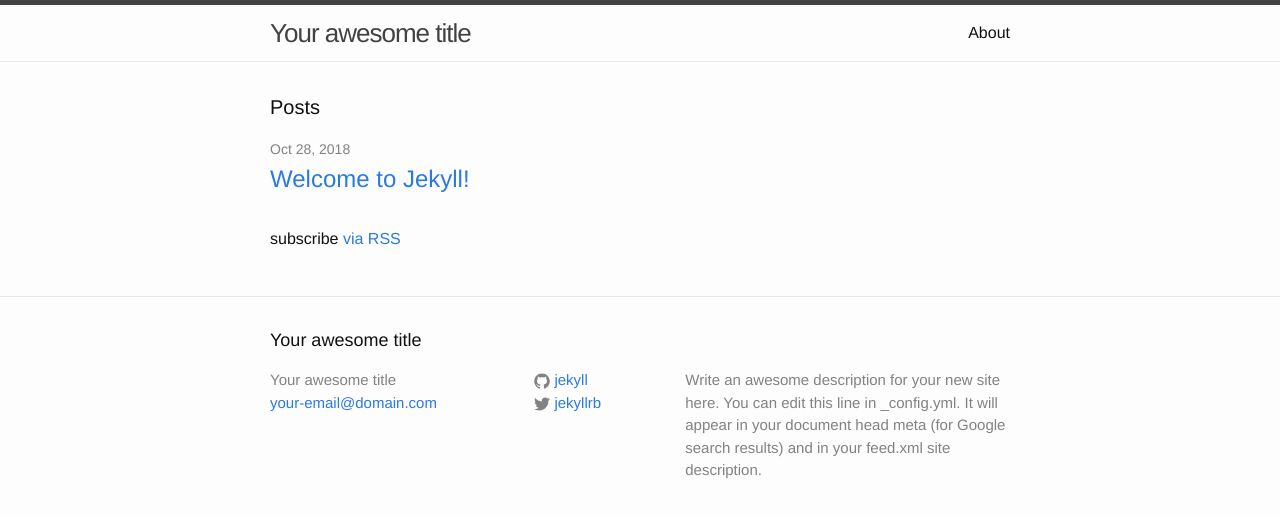
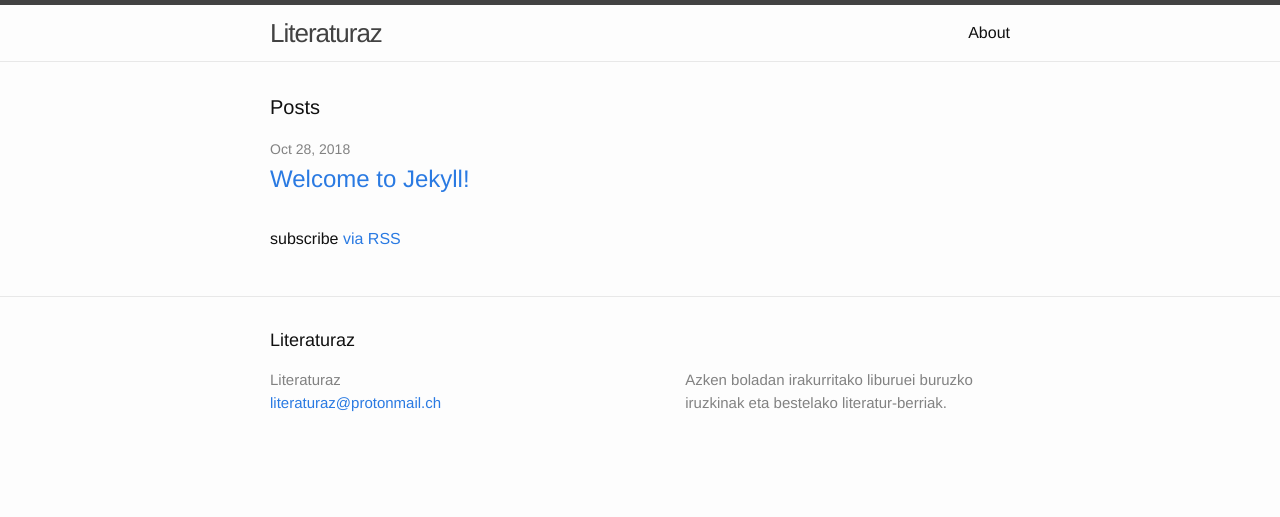
Before and after one commit to literaturaz/literaturaz.github.io, a Jekyll site: the page built from index.html, in a window 1280 px wide. Shown: the top 517 px of the page. Built offline with Jekyll 4.4.1, drawn with Linux system fonts in a browser that asks for light colours.

Commit message:
Update _config.yml

```diff
--- a/_config.yml
+++ b/_config.yml
@@ -6,16 +6,13 @@
 # 'jekyll serve'. If you change this file, please restart the server process.
 
 # Site settings
-title: Your awesome title
-email: your-email@domain.com
+title: Literaturaz
+email: literaturaz@protonmail.ch
 description: > # this means to ignore newlines until "baseurl:"
-  Write an awesome description for your new site here. You can edit this
-  line in _config.yml. It will appear in your document head meta (for
-  Google search results) and in your feed.xml site description.
+  Azken boladan irakurritako liburuei buruzko iruzkinak eta bestelako literatur-berriak.
 baseurl: "" # the subpath of your site, e.g. /blog
-url: "http://yourdomain.com" # the base hostname & protocol for your site
-twitter_username: jekyllrb
-github_username:  jekyll
+url: "https://literaturaz.github.io/" # the base hostname & protocol for your site
+
 
 # Build settings
 markdown: kramdown
```
